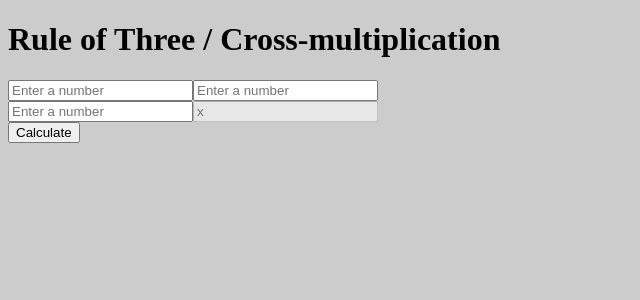
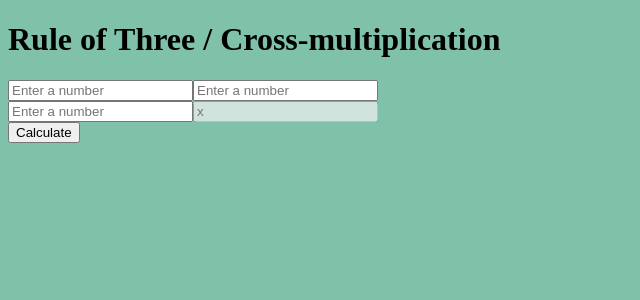
Before and after one commit to zdolny/proportion, a React app: page / in a window 1280 px wide. Shown: the top 300 px of the page, without its empty margins (0-640 px from the left). Built offline with nearby package versions, Linux system fonts and the light colour scheme.

Commit message:
add scss

```diff
--- a/package.json
+++ b/package.json
@@ -22,6 +22,8 @@
   },
   "dependencies": {
     "css-loader": "^2.1.1",
+    "node-sass": "^4.11.0",
+    "sass-loader": "^7.1.0",
     "style-loader": "^0.23.1"
   }
 }
--- a/src/index.js
+++ b/src/index.js
@@ -1,6 +1,6 @@
 import React from 'react';
 import ReactDOM from 'react-dom';
 import App from './components/App';
-import './styles/styles.css';
+import './styles/styles.scss';
 
 ReactDOM.render(<App />, document.getElementById('app'));
--- a/src/styles/styles.css
+++ /dev/null
@@ -1,3 +0,0 @@
-body {
-  background: #ccc;
-}
--- /dev/null
+++ b/src/styles/styles.scss
@@ -0,0 +1,5 @@
+$main-color: rgb(128, 193, 170);
+
+body {
+  background: $main-color;
+}
--- a/webpack.config.js
+++ b/webpack.config.js
@@ -16,10 +16,11 @@ module.exports = (env) => {
         test: /\.js$/,
         exclude: /node_modules/
       }, {
-        test: /\.css$/,
+        test: /\.s?css$/,
         use: [
           'style-loader',
-          'css-loader'
+          'css-loader',
+          'sass-loader'
         ]
       }]
     },
```
Also changed, not shown: 1 other file (tests, documents, lock files or other folders).
